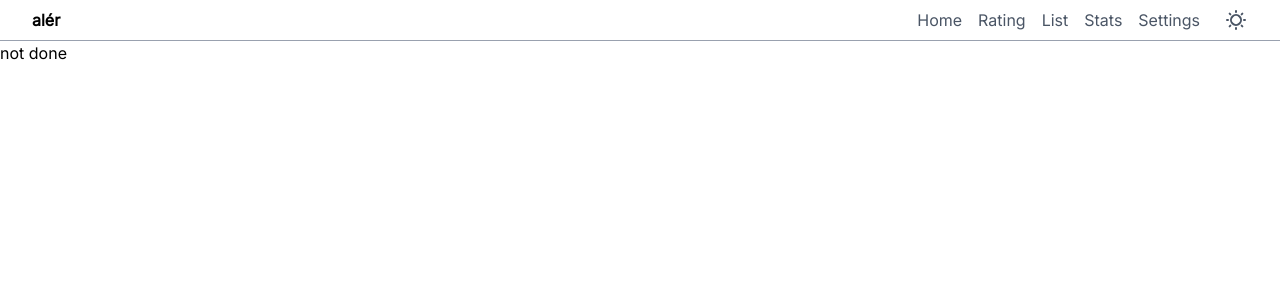
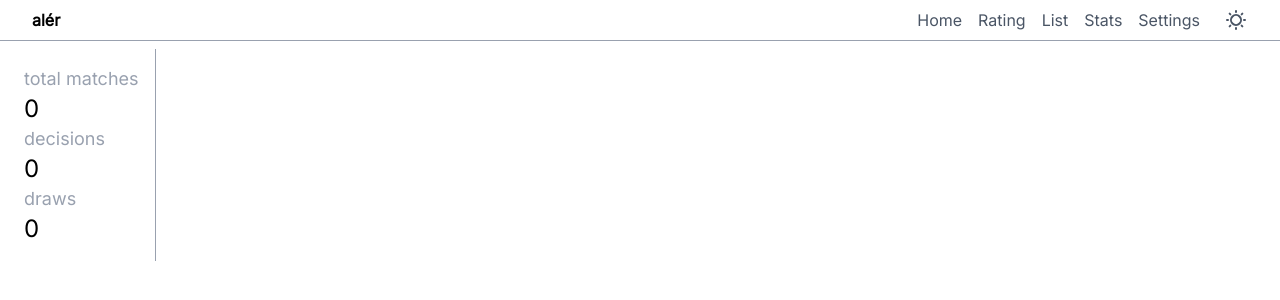
Before and after one commit to jumpyjacko/aler, a SvelteKit app: page /statistics in a window 1280 px wide. Shown: the top 300 px of the page. Built offline with nearby package versions, Linux system fonts and the light colour scheme.

Commit message:
add: match stats

```diff
--- a/src/routes/rating/+page.svelte
+++ b/src/routes/rating/+page.svelte
@@ -43,6 +43,13 @@
 
         seriesList = await getFilteredList();
         [series1, series2] = pickTwo(seriesList!);
+
+        try {
+            let count = localStorage.getItem("stats_matches");
+            localStorage.setItem("stats_matches", String(+count! + 1));
+        } catch {
+            localStorage.setItem("stats_matches", "1");
+        }
     }
 
     async function handleDraw(): Promise<void> {
@@ -56,6 +63,13 @@
 
         seriesList = await getFilteredList();
         [series1, series2] = pickTwo(seriesList!);
+
+        try {
+            let count = localStorage.getItem("stats_draws");
+            localStorage.setItem("stats_draws", String(+count! + 1));
+        } catch {
+            localStorage.setItem("stats_draws", "1");
+        }
     }
 
     function handleSkip(): void {
--- a/src/routes/statistics/+page.svelte
+++ b/src/routes/statistics/+page.svelte
@@ -1 +1,46 @@
-not done
+<script lang="ts">
+    import type { Series } from "$lib/Series";
+    import { getFilteredList } from "$lib/storage";
+    import { onMount } from "svelte";
+
+    let animeList: Series[] | null = $state(null);
+    let loading: boolean = $state(true);
+
+    onMount(async () => {
+        fetchData();
+    });
+
+    async function fetchData() {
+        try {
+            animeList = await getFilteredList();
+        } catch (error) {
+            console.error("Failed to fetch items:", error);
+        } finally {
+            loading = false;
+        }
+    }
+</script>
+
+<div class="m-2">
+    <div class="flex flex-row divide-x divide-text-faded">
+        <!-- Match Stats -->
+        <div class="flex flex-col p-4">
+            <div class="text-2xl">
+                <h3 class="text-text-faded text-lg">total matches</h3>
+                {parseInt(localStorage.getItem("stats_matches") || "0", 10) +
+                    parseInt(localStorage.getItem("stats_draws") || "0", 10)}
+            </div>
+            <div class="text-2xl">
+                <h3 class="text-text-faded text-lg">decisions</h3>
+                {localStorage.getItem("stats_matches") ?? 0}
+            </div>
+            <div class="text-2xl">
+                <h3 class="text-text-faded text-lg">draws</h3>
+                {localStorage.getItem("stats_draws") ?? 0}
+            </div>
+        </div>
+        <div class="flex flex-col p-4">
+            <div></div>
+        </div>
+    </div>
+</div>
```
